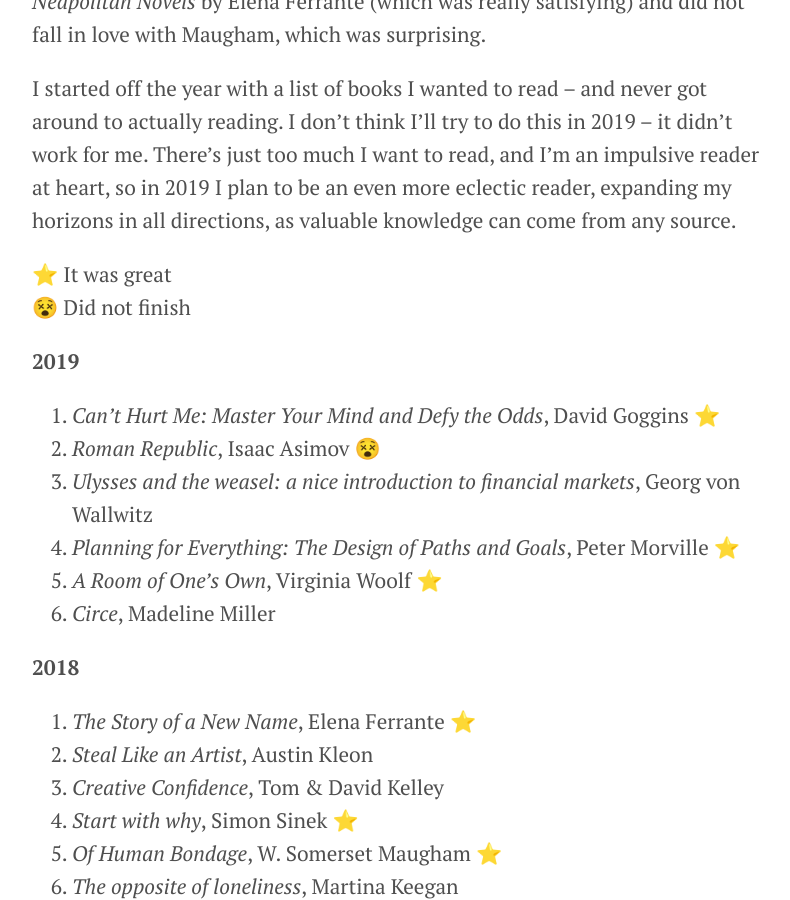
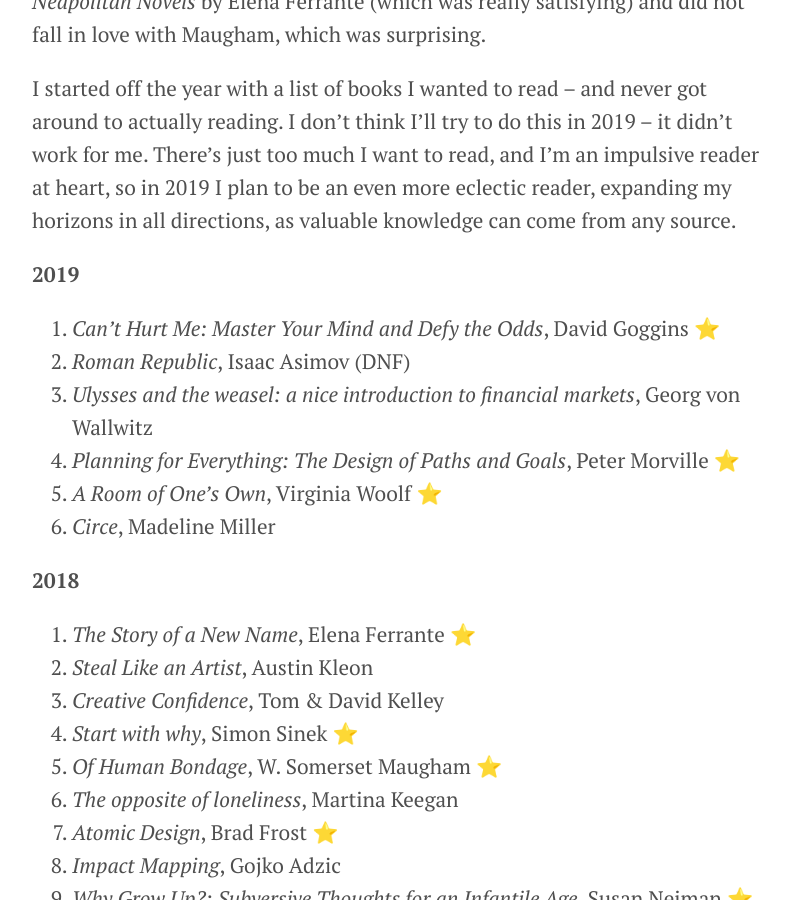
Before and after one commit to irenealgi/irenealegre.com, a Jekyll site: the page built from reading-list.md, in a window 1280 px wide and 900 px high, scrolled down 881 px. Shown: the whole window, without its empty margins (243-1033 px from the left). Built offline with Jekyll 4.4.1, drawn with Linux system fonts in a browser that asks for light colours.

Commit message:
Removing extra visual cues
Former-commit-id: 4cc49f806c515553fbf6cb4d2d262a74286070f8

```diff
--- a/reading-list.md
+++ b/reading-list.md
@@ -15,13 +15,10 @@
 I started off the year with a list of books I wanted to read – and never got around to actually reading. I don't think I'll try to do this in 2019 – it didn't work for me. There's just too much I want to read, and I'm an impulsive reader at heart, so in 2019 I plan to be an even more eclectic reader, expanding my horizons in all directions, as valuable knowledge can come from any source.
 
 
-⭐️ It was great
-😵 Did not finish
-
 **2019**
 
 1. *Can't Hurt Me: Master Your Mind and Defy the Odds*, David Goggins ⭐️
-2. *Roman Republic*, Isaac Asimov 😵
+2. *Roman Republic*, Isaac Asimov (DNF)
 3. *Ulysses and the weasel: a nice introduction to financial markets*, Georg von Wallwitz
 4. *Planning for Everything: The Design of Paths and Goals*, Peter Morville ⭐️
 5. *A Room of One's Own*, Virginia Woolf ⭐️
```
